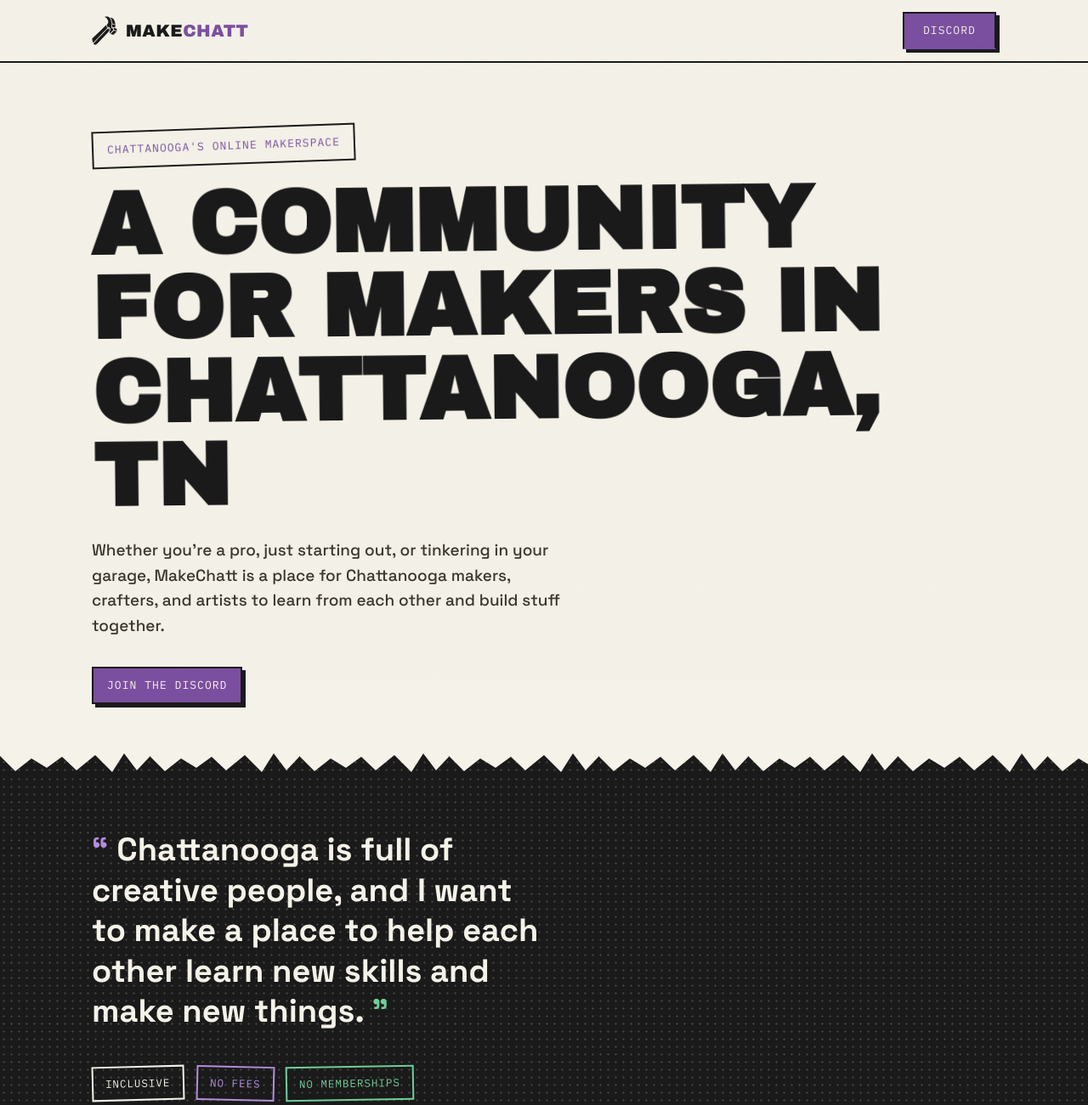
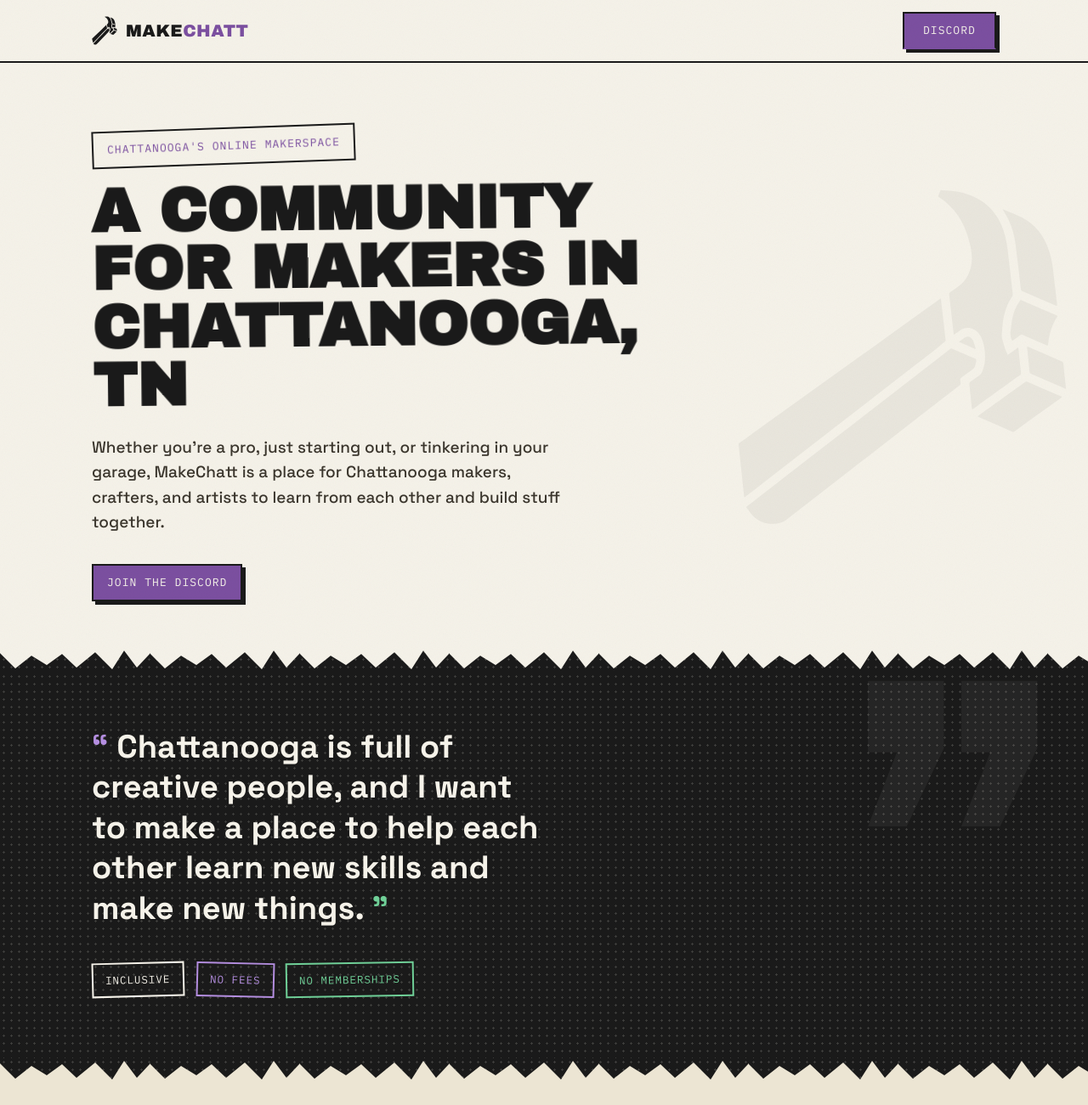
Before and after one commit to DonaldLSayers/makechatt, an Eleventy site: page src/index.njk in a window 1280 px wide. Shown: the top 1301 px of the page at 85% size. Built offline with nearby package versions, Linux system fonts and the light colour scheme; Eleventy itself is replaced by a stand-in of ours; files that its build step writes are made by us from their sources.

Commit message:
fix header shit

```diff
--- a/src/css/style.css
+++ b/src/css/style.css
@@ -246,7 +246,7 @@ h1, h2, h3 {
 }
 .stamp.hero-tag:hover { transform: rotate(-1deg) translate(-2px, -2px); }
 .hero h1 {
-  font-size: clamp(28px, 9vw, 104px);
+  font-size: clamp(28px, 6.5vw, 72px);
   max-width: 14ch;
   transform: rotate(-0.6deg);
   will-change: transform;
@@ -263,6 +263,20 @@ h1, h2, h3 {
   flex-wrap: wrap;
   gap: 16px;
 }
+.hero-mark {
+  position: absolute;
+  right: -60px;
+  top: 50%;
+  width: 380px;
+  transform: translateY(-50%) rotate(8deg);
+  opacity: 0.05;
+  pointer-events: none;
+}
+
+@media (max-width: 980px) {
+  .hero-mark { display: none; }
+}
+
 /* ==========================================================================
    Mission (pull quote on halftone)
    ========================================================================== */
@@ -272,6 +286,7 @@ h1, h2, h3 {
   color: var(--paper);
   padding: 64px 0 72px;
   position: relative;
+  overflow: hidden;
 }
 .mission .halftone {
   position: absolute;
@@ -282,6 +297,23 @@ h1, h2, h3 {
   background-position: 0 0;
   background-attachment: fixed;
 }
+.mission-mark {
+  position: absolute;
+  right: 40px;
+  top: -60px;
+  font-family: var(--font-display);
+  font-size: 480px;
+  line-height: 1;
+  color: var(--paper);
+  opacity: 0.05;
+  pointer-events: none;
+  user-select: none;
+}
+
+@media (max-width: 980px) {
+  .mission-mark { display: none; }
+}
+
 .mission-inner { position: relative; }
 .mission blockquote {
   margin: 0;
--- a/src/index.njk
+++ b/src/index.njk
@@ -28,6 +28,7 @@ title: "MakeChatt: a community for makers in Chattanooga, TN"
       <div class="hero-actions">
         <a class="stamp stamp--solid" href="{{ discordUrl }}" target="_blank" rel="noopener">Join the Discord</a>
       </div>
+      <img class="hero-mark" src="/assets/images/makechatt-logo-ink.svg" alt="">
     </div>
   </section>
 
@@ -35,6 +36,7 @@ title: "MakeChatt: a community for makers in Chattanooga, TN"
 
   <section class="mission">
     <div class="halftone"></div>
+    <span class="mission-mark">&rdquo;</span>
     <div class="wrap mission-inner">
       <blockquote>
         Chattanooga is full of creative people, and I want to make a place to help
```
